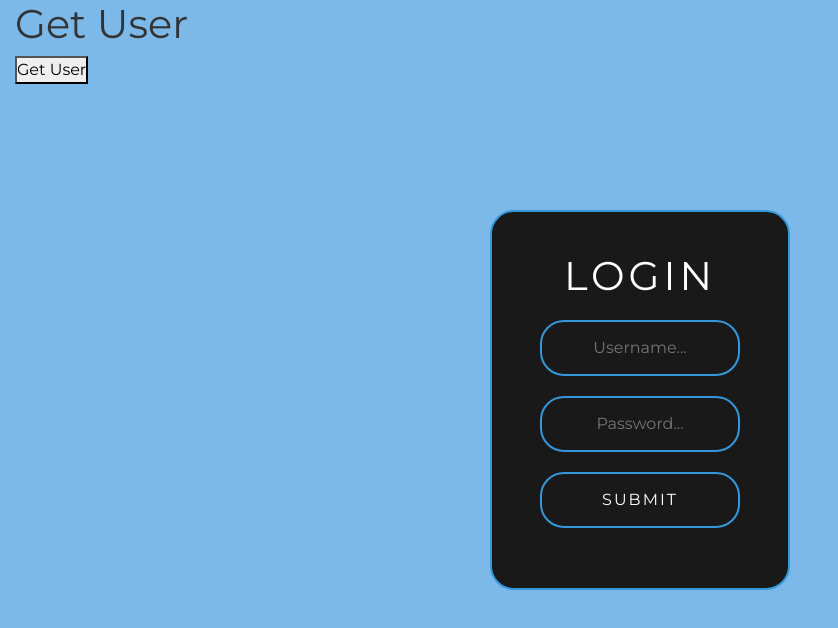
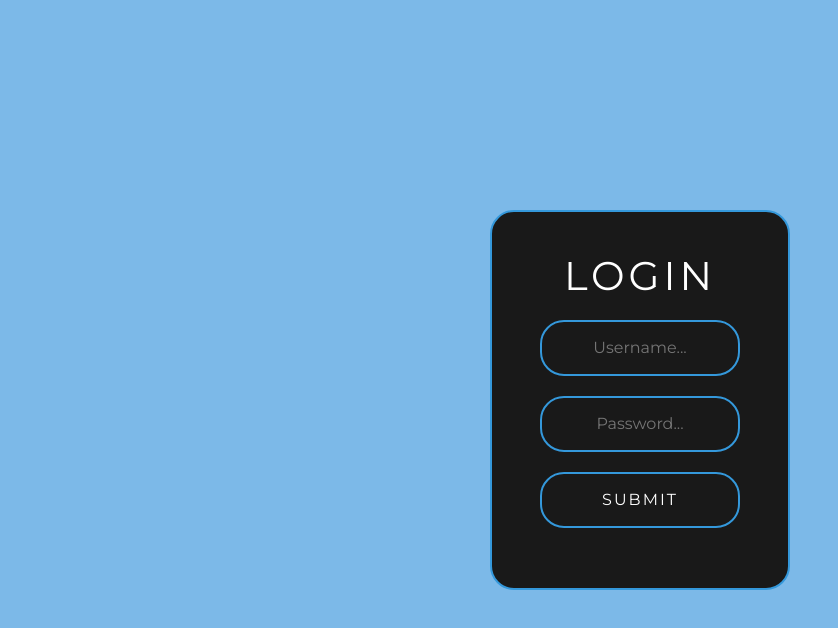
Before and after one commit to jasonzmiller/chunder-client-react, a React (Create React App) app: page /login in a window 1280 px wide. Shown: the top 628 px of the page, without its empty margins (0-838 px from the left). Built offline with nearby package versions, Linux system fonts and the light colour scheme.

Commit message:
cleaned up login

```diff
--- a/src/components/login.js
+++ b/src/components/login.js
@@ -50,10 +50,6 @@ const Login = () => {
                     />
                 </div>
             </div>
-            <div>
-                <h1>Get User</h1>
-                <button onClick={getUser}>Get User</button>
-            </div>
         </>
     )
 }
```
